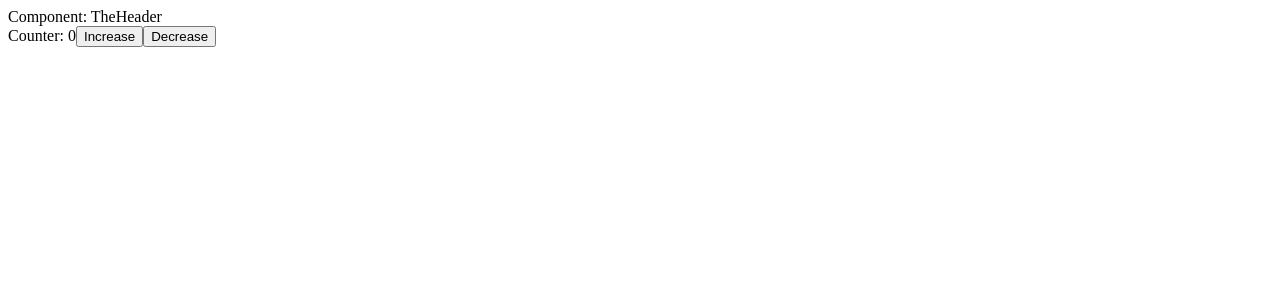
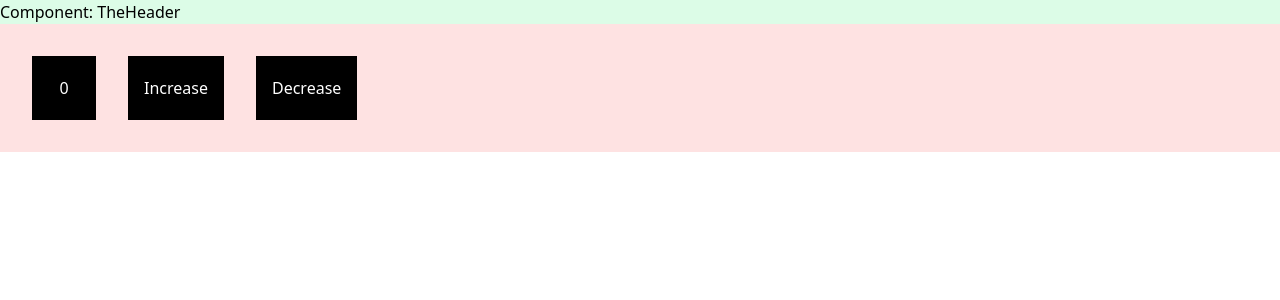
Before and after one commit to MiguelFranken/nuxt-design-tokens, a Nuxt app: page / in a window 1280 px wide. Shown: the top 300 px of the page. Built offline with nearby package versions, Linux system fonts and the light colour scheme.

Commit message:
Add TailwindCSS module

```diff
--- a/app.vue
+++ b/app.vue
@@ -12,9 +12,15 @@ function decrease() {
 
 <template>
   <div>
-    <TheHeader />
-    <span>Counter: {{ counter }}</span>
-    <button type="button" @click="increase">Increase</button>
-    <button type="button" @click="decrease">Decrease</button>
+    <div>
+      <TheHeader/>
+    </div>
+    <div class="bg-red-100 p-8">
+      <div class="flex gap-8 h-16">
+        <div class="bg-black text-white aspect-square flex justify-center items-center">{{ counter }}</div>
+        <button class="p-4 bg-black text-white" type="button" @click="increase">Increase</button>
+        <button class="p-4 bg-black text-white" type="button" @click="decrease">Decrease</button>
+      </div>
+    </div>
   </div>
 </template>
--- a/components/TheHeader.vue
+++ b/components/TheHeader.vue
@@ -1,7 +1,7 @@
 <script lang="ts" setup></script>
 
 <template>
-  <div>
+  <div class="bg-green-100">
     Component: TheHeader
   </div>
 </template>
--- a/nuxt.config.ts
+++ b/nuxt.config.ts
@@ -1,4 +1,6 @@
 // https://nuxt.com/docs/api/configuration/nuxt-config
 export default defineNuxtConfig({
-
+  modules: [
+    '@nuxtjs/tailwindcss'
+  ]
 })
--- a/package.json
+++ b/package.json
@@ -8,6 +8,7 @@
     "postinstall": "nuxt prepare"
   },
   "devDependencies": {
+    "@nuxtjs/tailwindcss": "^6.2.0",
     "nuxt": "3.0.0"
   }
 }
```
Also changed, not shown: 1 other file (tests, documents, lock files or other folders).
